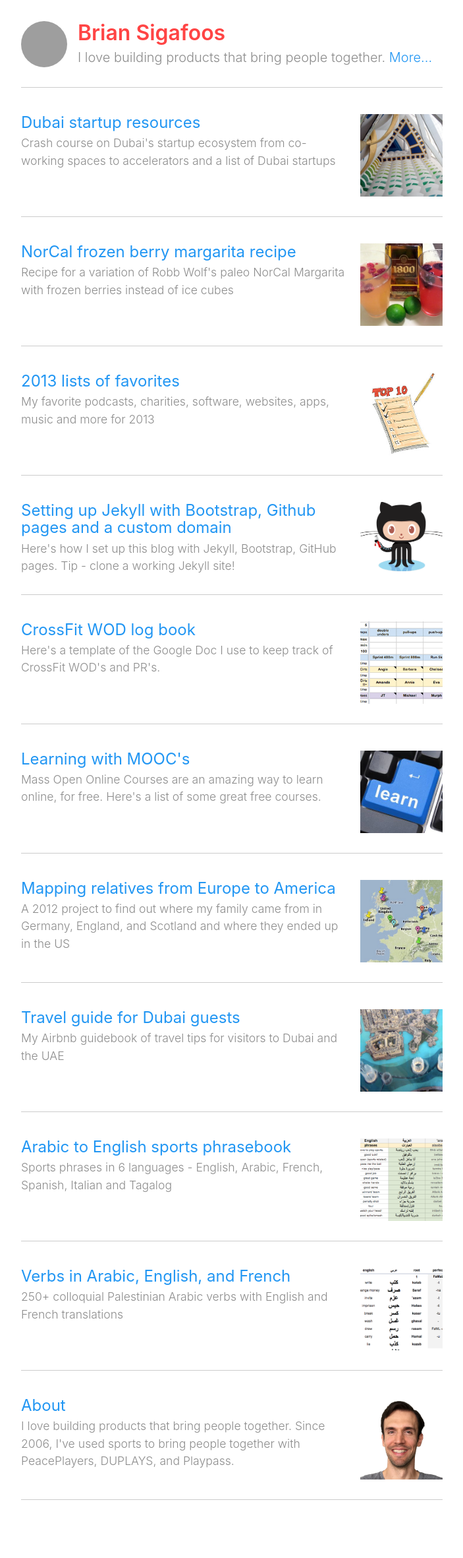
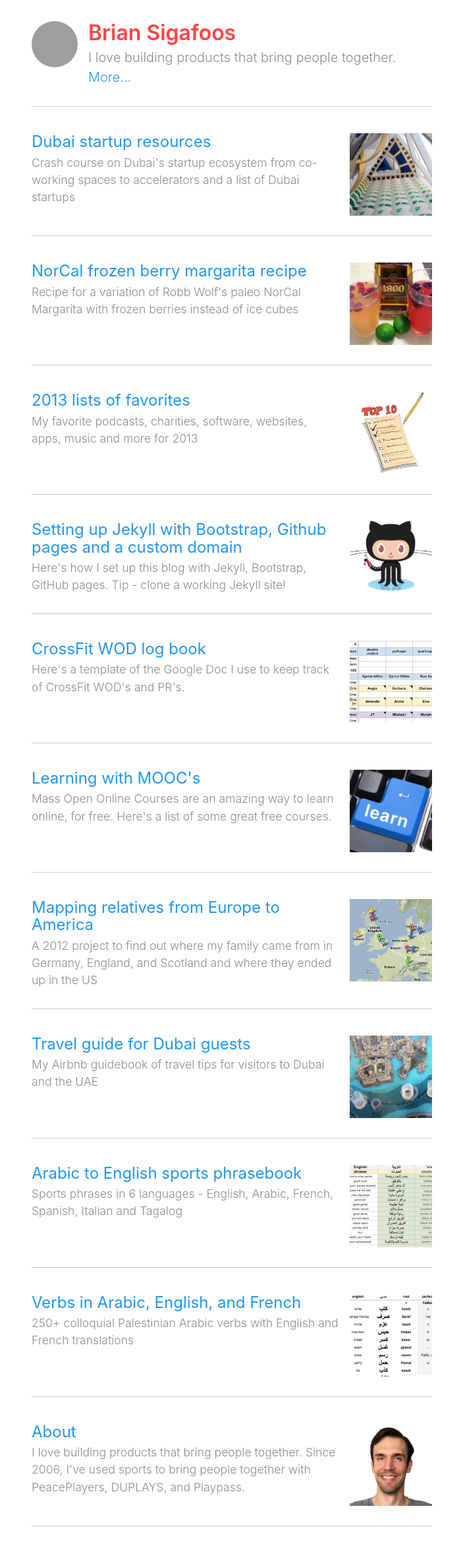
Before and after one commit to BrianSigafoos/briansigafoos.github.io, a Jekyll site: the page built from index.html, in a window 1280 px wide. Shown: the whole page at 66% size, without its empty margins (288-991 px from the left). Built offline with Jekyll 4.4.1, drawn with Linux system fonts in a browser that asks for light colours; Markdown is read by kramdown in place of the engine named in the settings; grey boxes are pictures that could not be loaded.

Commit message:
padding all around main container div

```diff
--- a/_layouts/layout.html
+++ b/_layouts/layout.html
@@ -14,8 +14,8 @@
   <link rel="apple-touch-icon" href="/apple-touch-icon.png">
 </head>
 
-<body class="pt2 pb4">
-<div class="max-width-2-5 mx-auto">
+<body>
+<div class="max-width-2-5 p2 mx-auto">
   <div>
     {% include header.html %}
   </div>
```
